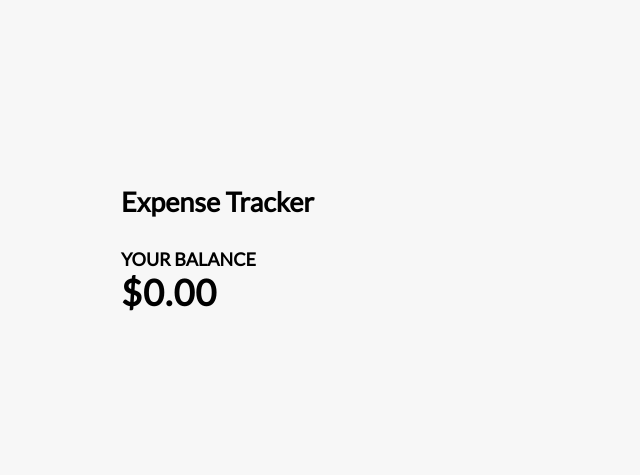
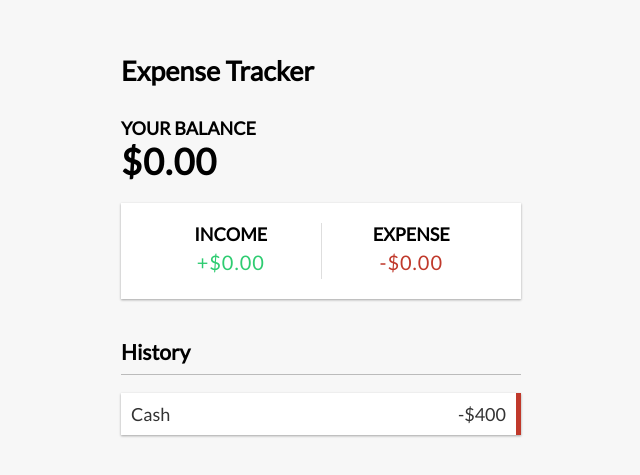
Before and after one commit to Aman-07-code/expense-tracker-react, a React (Create React App) app: page / in a window 1280 px wide. Shown: the part 147-622 px from the top of the page, without its empty margins (319-959 px from the left). Built offline with nearby package versions, Linux system fonts and the light colour scheme.

Commit message:
update-2

```diff
--- a/src/App.js
+++ b/src/App.js
@@ -1,6 +1,8 @@
 import React from 'react'
 import Header from './components/Header';
 import Balance from './components/Balance';
+import IncomeExpenses from './components/IncomeExpenses';
+import TransactionList from './components/TransactionList';
 
 import './App.css';
 
@@ -10,6 +12,8 @@
       <Header />
       <div className="container">
         <Balance/>
+        <IncomeExpenses />
+        <TransactionList />
       </div>
     </div>
   );
--- /dev/null
+++ b/src/components/IncomeExpenses.js
@@ -0,0 +1,19 @@
+import React from 'react'
+
+const IncomeExpenses = () => {
+  return (
+    <div className='inc-exp-container'>
+      <div>
+        <h4>Income</h4>
+        <p id='money-plus' className='money plus'>+$0.00</p>
+      </div>
+      <div>
+        <h4>Expense</h4>
+        <p id='money-minus' className='money minus'>-$0.00</p>
+      </div>
+
+    </div>
+  )
+}
+
+export default IncomeExpenses
--- /dev/null
+++ b/src/components/TransactionList.js
@@ -0,0 +1,16 @@
+import React from 'react'
+
+const TransactionList = () => {
+  return (
+    <>
+    <h3>History</h3>
+    <ul id='list' class='list'>
+        <li class='minus'>
+            Cash <span>-$400</span><button class='delete-btn'>x</button>
+        </li>
+    </ul>
+    </>
+  )
+}
+
+export default TransactionList
```
